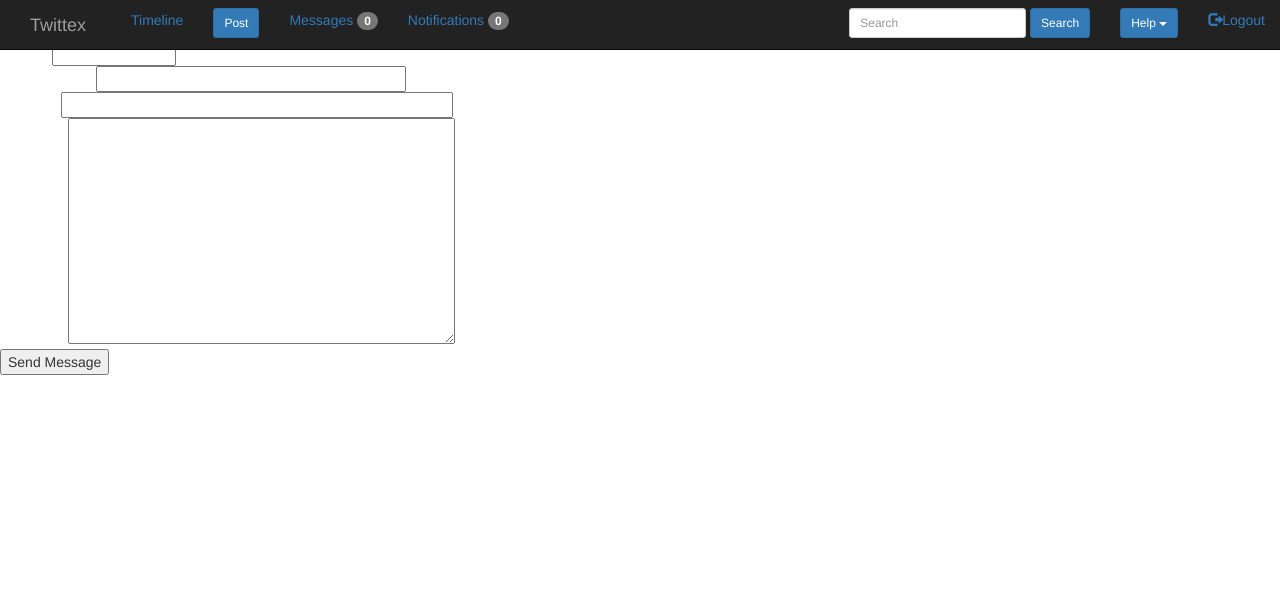
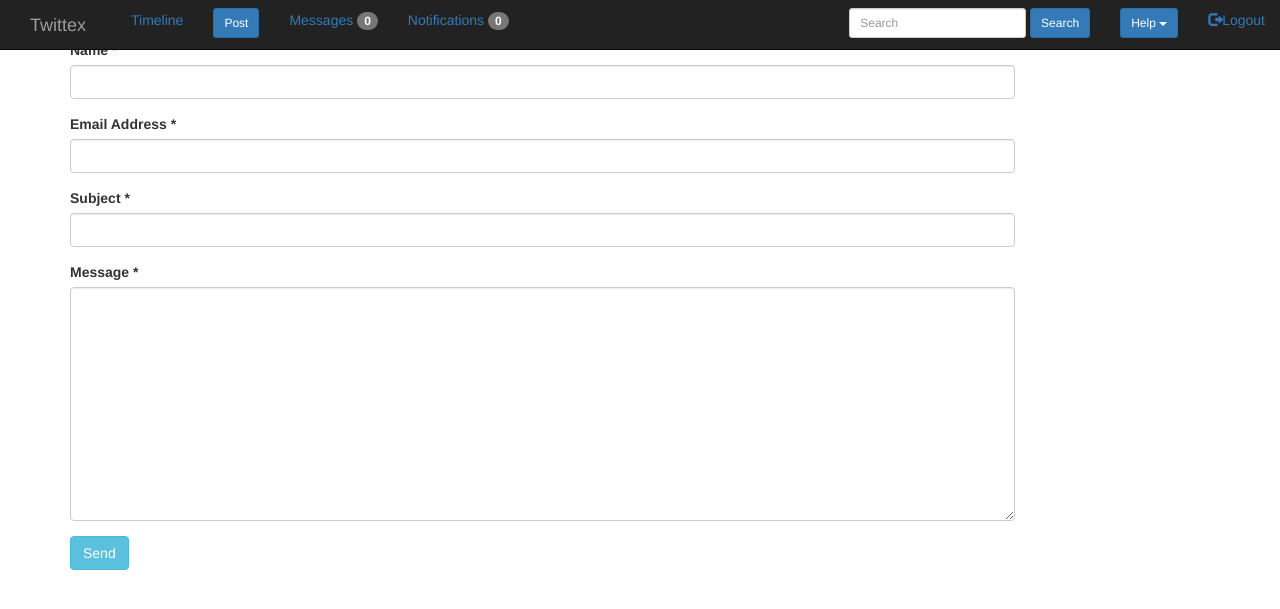
Before and after one commit to patreu22/Twittex, a Django app: page /contact/ in a window 1280 px wide. Shown: the top 609 px of the page. Run offline with Django 3.2, Linux system fonts and the light colour scheme; some libraries are stand-ins or nearby versions.

Commit message:
Edited Design
Looks okay and works

```diff
--- a/Twittex/twittexApp/templates/base.html
+++ b/Twittex/twittexApp/templates/base.html
@@ -68,7 +68,7 @@
 		        		</button>
 		        		<ul class="dropdown-menu">
 		        			<li><a href="#">Impressum</a></li>
-		        			<li><a href="contact">Contact</a></li>
+		        			<li><a href="/contact">Contact</a></li>
 		        			<li><a href="#">Help</a></li>
 		        		</ul>
 		        	</div>
--- a/Twittex/twittexApp/templates/contact.html
+++ b/Twittex/twittexApp/templates/contact.html
@@ -1,26 +1,47 @@
 {% extends "base.html" %}
     {% block title %}Contact Us{% endblock title %}
     {% block content %}
-      <form method="post" action="/contact/send/">
+    <div class="container">
+     <!-- <form  role="form"> -->
+      <form role="form" class="form-horizontal" method="post" action="/contact/send/">
       	{% csrf_token %}
+        <div class="form-group">
             <div class="name">
-          <label class="label">Name  <span class="required">*</span></label>
-          <input name= "name" class="inputtext" maxlength="255" size="12" />
+                <div class="col-sm-10">
+                  <label for="name">Name  <span class="required">*</span></label>
+                  <input name= "name" class="form-control" maxlength="255" size="12" />
               </div>
+            </div>
+          </div>
+          <div class="form-group">
             <div class="email">
-          <label class="label">Email Address  <span class="required">*</span></label>
-          <input name="email" class="inputtext" type="text" maxlength="255" size="35" />
+              <div class="col-sm-10">
+                <label for="email">Email Address  <span class="required">*</span></label>
+                <input name="email" class="form-control" type="text" maxlength="255" size="35" />
                 </div>
+            </div>
+          </div>
+          <div class="form-group">
             <div class="subject">
-          <label class="label">Subject  <span class="required">*</span></label>
-          <input name="subject" class="inputtext" type="text" maxlength="255" size="45" />
+              <div class="col-sm-10">
+                <label for="subject">Subject  <span class="required">*</span></label>
+                <input name="subject" class="form-control" type="text" maxlength="255" size="45" />
               </div>
+            </div>
+          </div>
+          <div class="form-group">
             <div class="message">
-          <label class="label">Message  <span class="required">*</span></label>
-          <textarea name="message" class="inputtextarea" rows="11" cols="45"></textarea>
+              <div class="col-sm-10">
+                <label for="message">Message  <span class="required">*</span></label>
+                <textarea class="form-control" name="message" rows="11" id="message"></textarea>
+              </div>
+            </div>
           </div>
             <div class="button">
-          <input class="submitform" type="submit" name="submitform" value="Send Message" />
+              <button type="submit" class="btn btn-info">Send</button>
             </div>
         </form>
+      <!-- </form>-->
+    </div>
+
     {% endblock content %}
--- a/Twittex/twittexApp/templates/thanks.html
+++ b/Twittex/twittexApp/templates/thanks.html
@@ -1,8 +1,9 @@
 {% extends "base.html" %}
-{% block title %}Thansk!{% endblock title %}
+{% block title %}Thanks!{% endblock title %}
     {% block content %}
 	    <div class="container">
 	  		<h1>Thank you for your E-Mail!</h1>
 	  		<p>We will help you soon</p>
+	  		<a href="/contact"  class="btn btn-info" role="button">Click to Continue</a>
 		</div>
 		{% endblock content %}
--- a/Twittex/twittexApp/views.py
+++ b/Twittex/twittexApp/views.py
@@ -36,8 +36,8 @@ def sendmail(request):
             email = form.cleaned_data['email']
             subject = form.cleaned_data['subject']
             message = form.cleaned_data['message']
-            fullemail = name + " " + "<" + email + ">"
-            send_mail(subject, message, email, ['twittexsn@gmail.com'])
+            content = name + " " + "<" + email + ">" + " send the following message: \n \n " + message
+            send_mail(subject, content, email, ['twittexsn@gmail.com'])
             return redirect('/thanks/')
         else:
             return redirect('/contact/')
```
Lines whose indentation alone changed are shown as unchanged.
